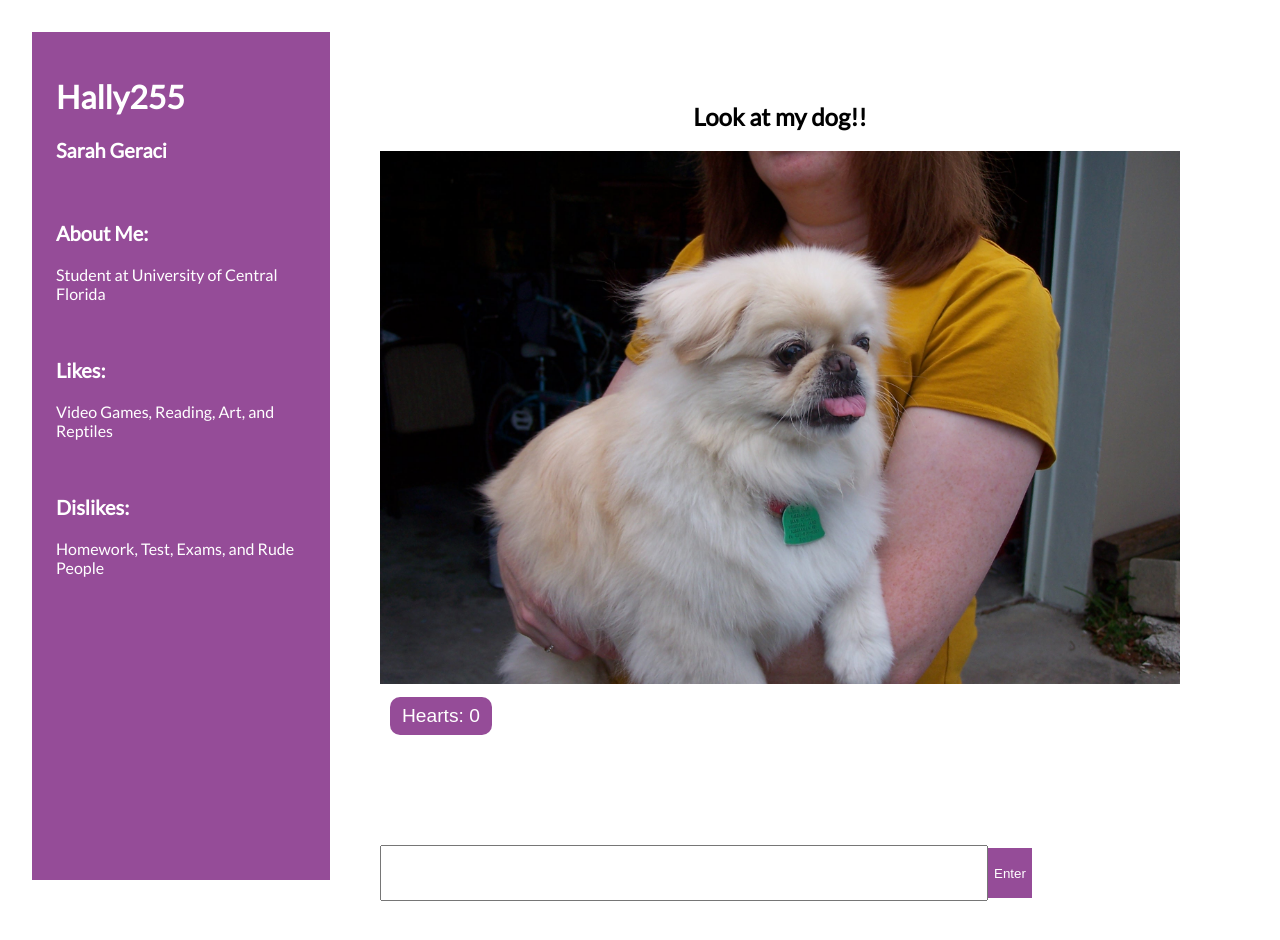
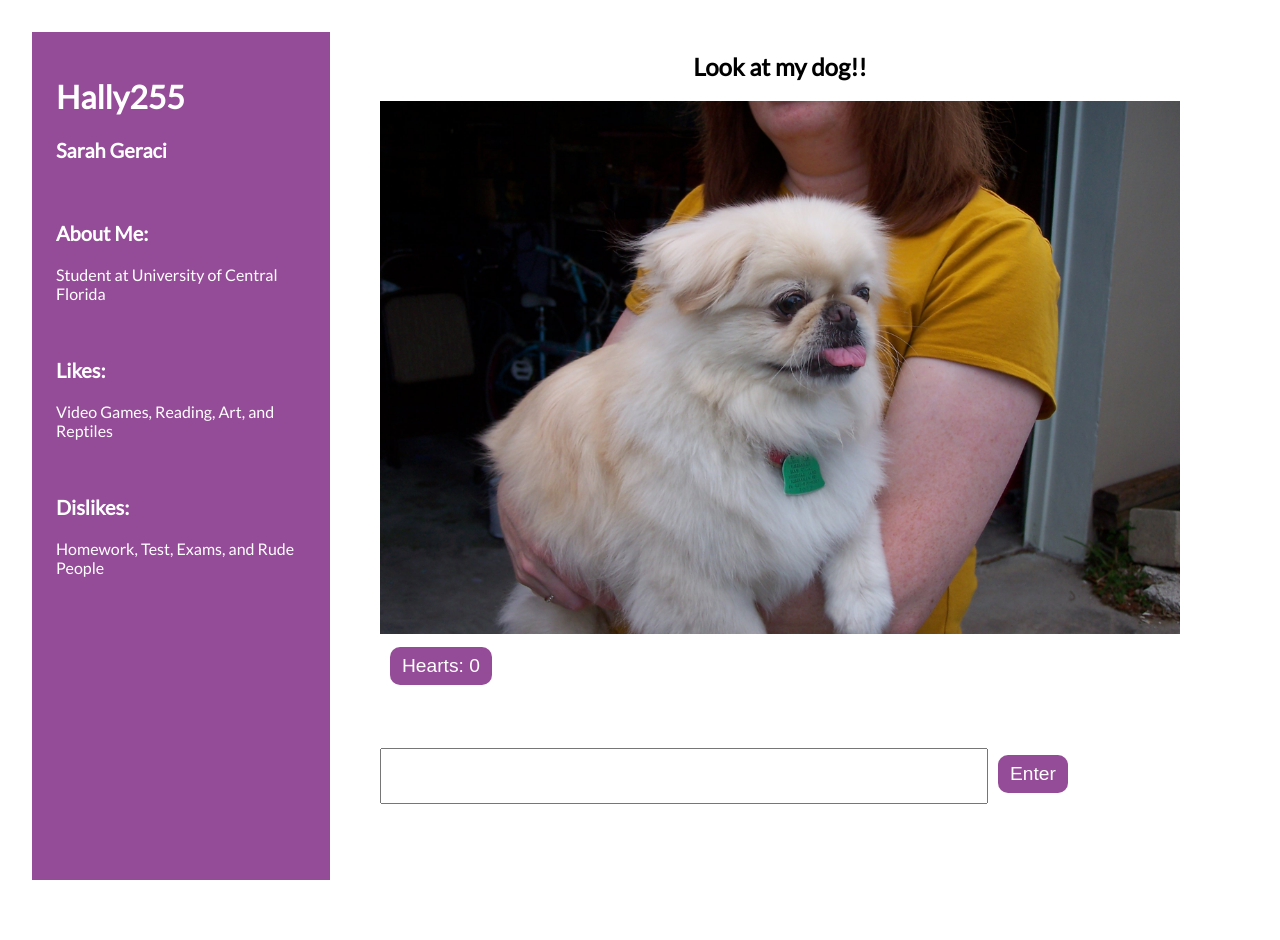
Before and after one commit to hally255/portfolio1, a React (Create React App) app in the folder project/: page / in a window 1280 px wide. Shown: the top 940 px of the page. After the commit the page ends 912 px from the top, so only its background shows below. Built offline with nearby package versions, Linux system fonts and the light colour scheme.

Commit message:
October 18, 2021 5:25 PM

```diff
--- a/project/src/components/Comments/Comments.css
+++ b/project/src/components/Comments/Comments.css
@@ -1,6 +1,9 @@
 .comments {
     margin: 25px;
     padding: 25px;
+    margin-top: 0;
+    padding-top: 0;
+
 }
 
 .textBox {
@@ -9,8 +12,12 @@
 }
 
 .enter {
+    background-color: rgba(105, 0, 109, 0.7);
+    margin: 10px;
+    border-radius: 10px;
     border: none;
-    background-color: rgba(105, 0, 109, 0.7);
+    text-decoration: none;
     color: white;
-    height: 50px;
+    padding: 8px 12px;
+    font-size: 1.2em;
 }
--- a/project/src/components/Feed/Feed.css
+++ b/project/src/components/Feed/Feed.css
@@ -1,9 +1,8 @@
 .feed {
+    margin: 25px;
+    padding: 25px;
     margin-top: 0;
     padding-top: 0;
-    margin: 25px;
-    padding: 25px;
-    width: auto;
     height: auto;
 }
 
```
